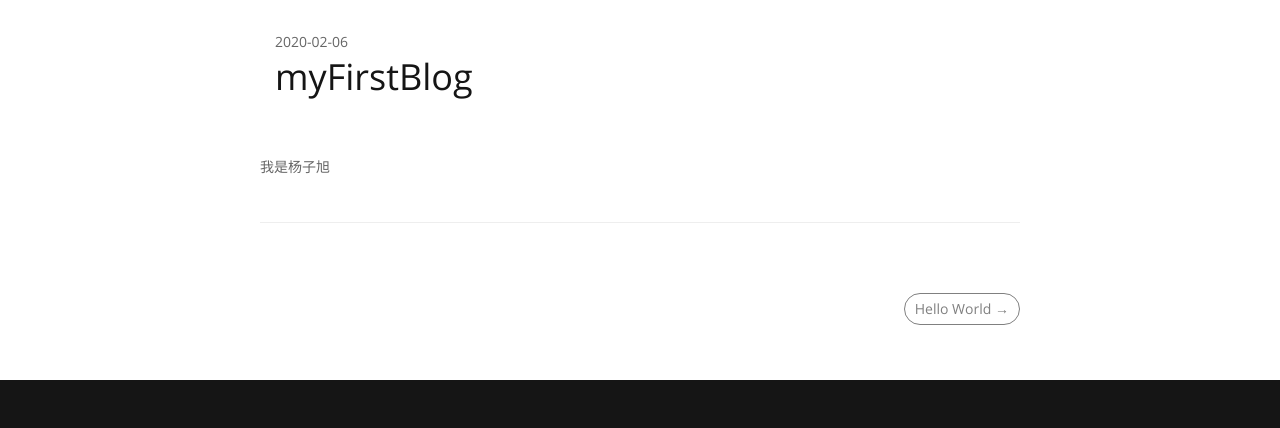
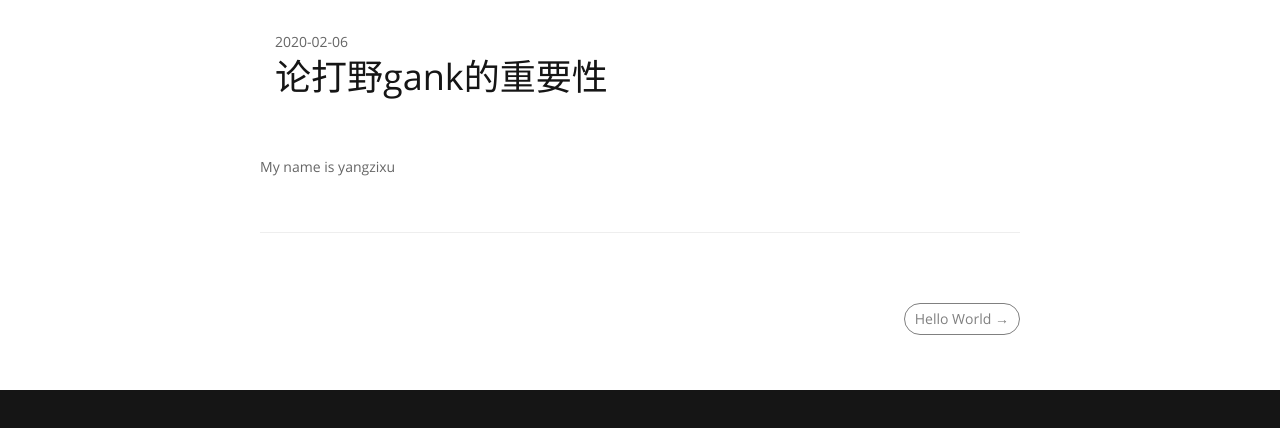
Before and after one commit to atmark2020yzx/atmark2020yzx.github.io, a plain HTML site: page 2020/02/06/myFirstBlog/index.html in a window 1280 px wide. Shown: the part 63-491 px from the top of the page. Drawn offline with Linux system fonts and the light colour scheme.

Commit message:
Update index.html

```diff
--- a/2020/02/06/myFirstBlog/index.html
+++ b/2020/02/06/myFirstBlog/index.html
@@ -178,12 +178,12 @@
       </time>
 
 </span>
-                <h1>myFirstBlog</h1>
+                <h1>论打野gank的重要性</h1>
             </div>
         </div>
         <div class="col-md-8 col-md-offset-2">
-
-            <div class="clearfix">我是杨子旭</div>
+		<p>My name is yangzixu</p>
+            <div class="clearfix"></div>
             <hr class="nogutter">
         </div>
         <nav class="m-pagination col-md-8 col-md-offset-2 col-sm-24" role="pagination">
```
